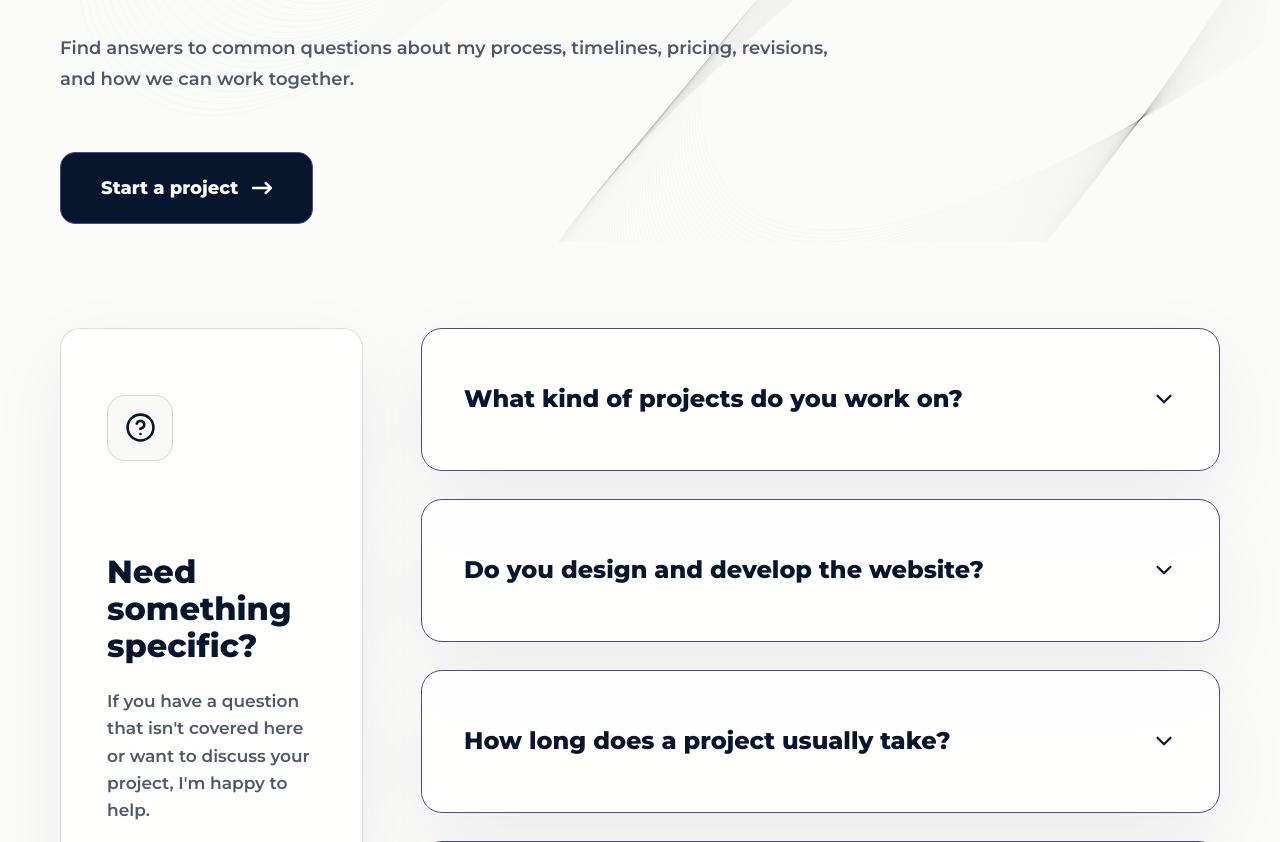
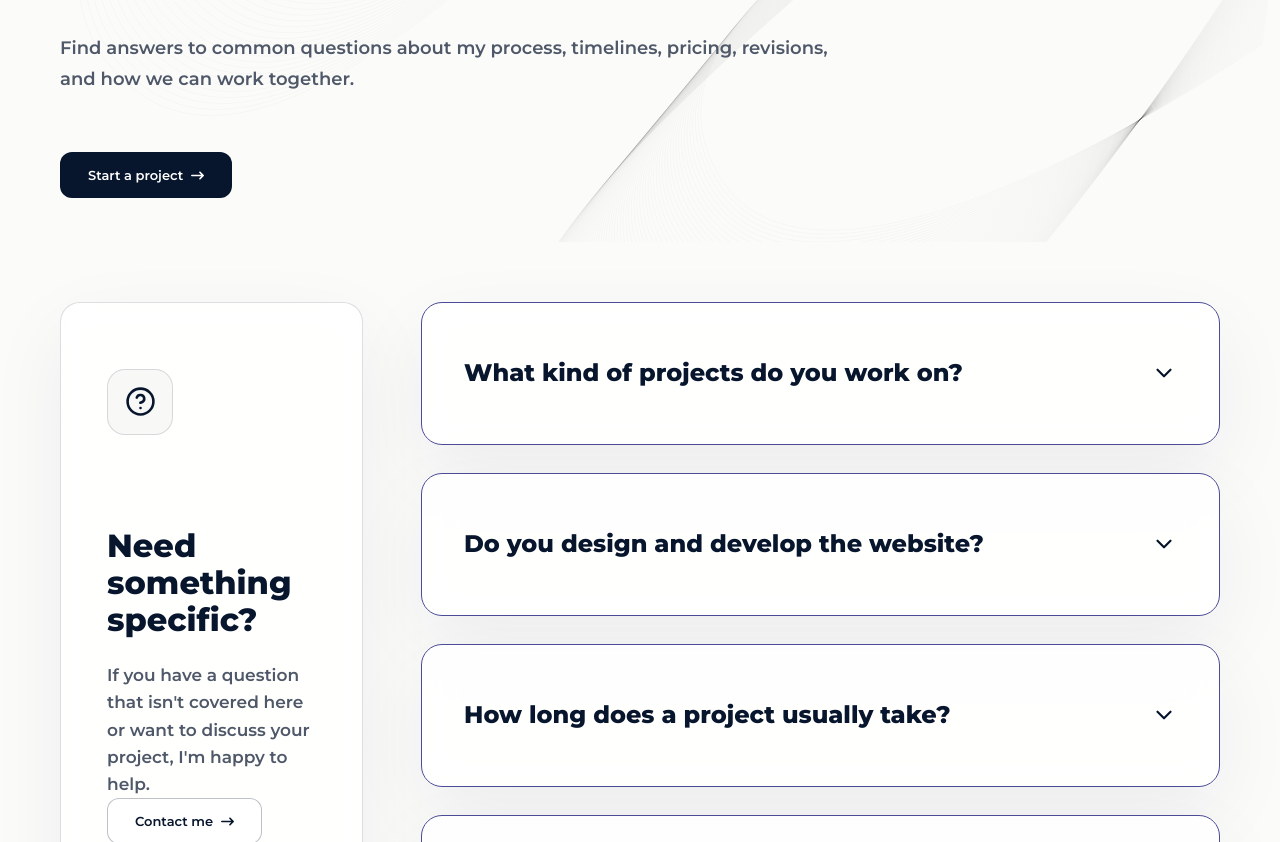
Before and after one commit to Mariam-sudo514/Developer-s-website-project, a Next.js app: page /getExample in a window 1280 px wide. Shown: the part 558-1400 px from the top of the page. Built offline with nearby package versions, Linux system fonts and the light colour scheme.

Commit message:
feat(ui): standardize shared button links

```diff
--- a/src/app/loading.jsx
+++ b/src/app/loading.jsx
@@ -1,4 +1,4 @@
-import styles from '@/components/shared/SimplePage.module.css';
+import styles from '@/components/Shared/SimplePage.module.css';
 
 const Loading = () => {
 	return (
--- a/src/app/not-found.jsx
+++ b/src/app/not-found.jsx
@@ -1,4 +1,4 @@
-import styles from '@/components/shared/SimplePage.module.css';
+import styles from '@/components/Shared/SimplePage.module.css';
 
 const NotFound = () => {
 	return (
--- a/src/app/postExample/page.jsx
+++ b/src/app/postExample/page.jsx
@@ -1,5 +1,5 @@
 import { createHelloGreeting } from '@/lib/hello';
-import styles from '@/components/shared/SimplePage.module.css';
+import styles from '@/components/Shared/SimplePage.module.css';
 
 const PostExample = async () => {
 	const { message } = createHelloGreeting('Yurij');
--- a/src/components/Home/Hero.jsx
+++ b/src/components/Home/Hero.jsx
@@ -1,4 +1,4 @@
-import ButtonLink from './ButtonLink';
+import ButtonLink from '@/components/Shared/ButtonLink/ButtonLink';
 import styles from './Hero.module.css';
 
 const Hero = () => {
--- a/src/components/InfoPages/InfoPages.jsx
+++ b/src/components/InfoPages/InfoPages.jsx
@@ -1,4 +1,4 @@
-import Link from 'next/link';
+import ButtonLink from '@/components/Shared/ButtonLink/ButtonLink';
 import {
 	FiClock,
 	FiCode,
@@ -127,11 +127,11 @@ const faqProcess = [
 	},
 ];
 
-const PageButton = ({ href, children, variant = 'primary' }) => (
-	<Link className={`${styles.button} ${styles[variant]}`} href={href}>
+const PageButton = ({ href, children, variant = 'primary', className = '' }) => (
+	<ButtonLink className={className} href={href} variant={variant}>
 		{children}
 		<FaArrowRightLong aria-hidden="true" />
-	</Link>
+	</ButtonLink>
 );
 
 const Hero = ({ label, title, text, children }) => (
--- a/src/components/Projects/ProjectsPage.jsx
+++ b/src/components/Projects/ProjectsPage.jsx
@@ -1,4 +1,4 @@
-import Link from 'next/link';
+import ButtonLink from '@/components/Shared/ButtonLink/ButtonLink';
 import ContactButton from '../ContactButton/ContactButton';
 import ProjectCard from './ProjectCard';
 import styles from './ProjectsPage.module.css';
@@ -14,9 +14,9 @@ const ProjectsPage = () => {
 					A collection of recent work across industries. Thoughtful design,
 					clean code, and meaningful results.
 				</p>
-				<Link className={styles.heroButton} href="/contacts">
+				<ButtonLink href="/contacts" variant="primary">
 					Start a project <span aria-hidden="true">→</span>
-				</Link>
+				</ButtonLink>
 			</section>
 
 			<section className={styles.projects} aria-label="Selected projects">
--- /dev/null
+++ b/src/components/Shared/ButtonLink/ButtonLink.jsx
@@ -0,0 +1,22 @@
+import Link from 'next/link';
+import styles from './ButtonLink.module.css';
+
+const ButtonLink = ({
+	children,
+	href,
+	variant = 'primary',
+	className = '',
+	ariaLabel,
+}) => {
+	const classNames = [styles.button, styles[variant], className]
+		.filter(Boolean)
+		.join(' ');
+
+	return (
+		<Link aria-label={ariaLabel} className={classNames} href={href}>
+			{children}
+		</Link>
+	);
+};
+
+export default ButtonLink;
--- /dev/null
+++ b/src/components/Shared/ButtonLink/ButtonLink.module.css
@@ -0,0 +1,65 @@
+.button {
+	display: inline-flex;
+	align-items: center;
+	justify-content: center;
+	gap: 8px;
+	min-height: 46px;
+	padding: 0 27px;
+	border: 1px solid var(--border);
+	border-radius: 12px;
+	font-size: 13px;
+	font-weight: 600;
+	line-height: 1;
+	text-decoration: none;
+	transform: translateY(0);
+	will-change: transform, box-shadow;
+	transition:
+		transform 350ms cubic-bezier(0.22, 1, 0.36, 1),
+		background-color 350ms ease,
+		color 350ms ease,
+		border-color 350ms ease,
+		box-shadow 350ms ease;
+}
+
+.button:hover {
+	transform: translateY(-2px);
+}
+
+.button:active {
+	transform: translateY(0);
+}
+
+.button:focus-visible {
+	outline: 3px solid var(--border);
+	outline-offset: 4px;
+}
+
+.primary {
+	background: var(--primary-button-bg);
+	color: var(--primary-button-text);
+}
+
+.primary:hover {
+	box-shadow:
+		0 11px 26px rgba(75, 75, 152, 0.22),
+		0 3px 8px rgba(75, 75, 152, 0.16);
+}
+
+.secondary {
+	background: var(--secondary-button-bg);
+	color: var(--secondary-button-text);
+}
+
+.secondary:hover {
+	box-shadow:
+		0 10px 22px rgba(75, 75, 152, 0.14),
+		0 2px 6px rgba(75, 75, 152, 0.1);
+}
+
+@media (max-width: 448px) {
+	.button {
+		width: 100%;
+		min-height: 50px;
+		padding: 0 19px;
+	}
+}
```
Also changed, not shown: src/components/Home/ButtonLink.jsx (+1 -16 lines), src/components/Projects/ProjectsPage.module.css (+0 -28 lines).
